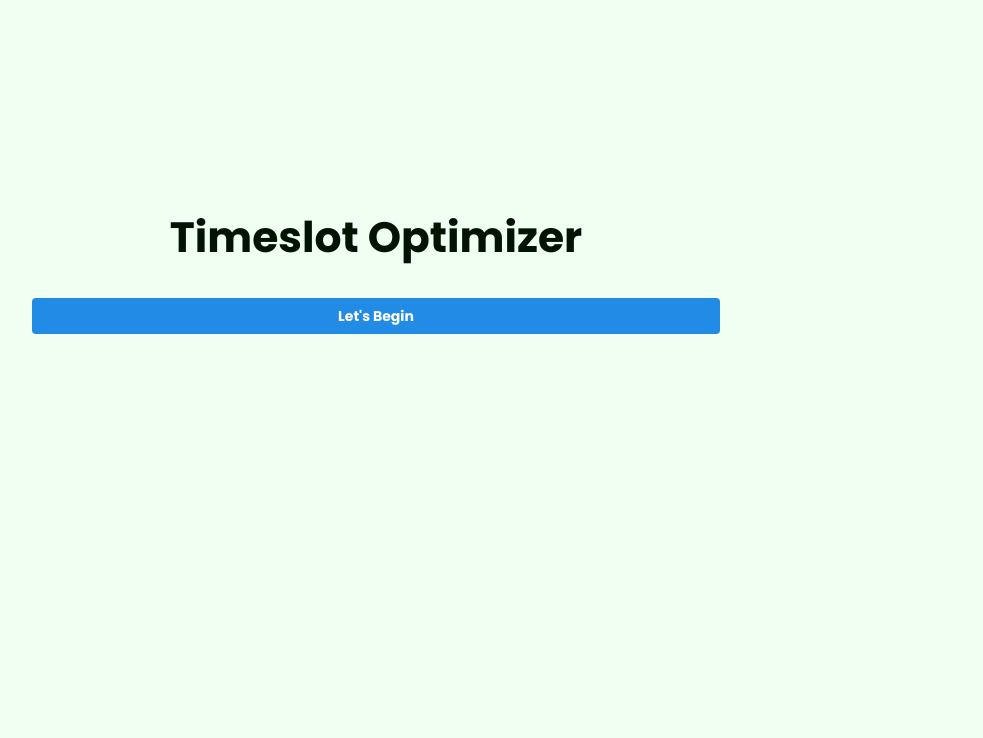
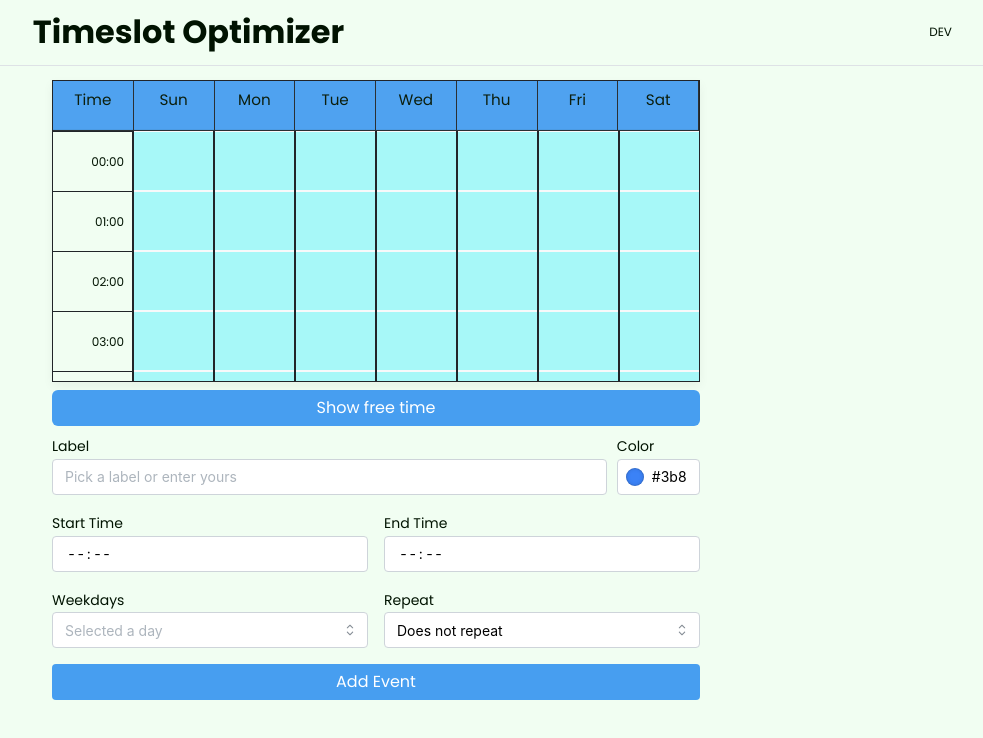
Before and after one commit to tonisobowale01/timeslot-optimizer, a React (Vite) app: page / in a window 1280 px wide. Shown: the top 738 px of the page, without its empty margins (264-1247 px from the left). Built offline with nearby package versions, Linux system fonts and the light colour scheme.

Commit message:
feat: implemented event color coding

```diff
--- a/package.json
+++ b/package.json
@@ -14,6 +14,7 @@
     "@mantine/dates": "^8.2.7",
     "@mantine/hooks": "^8.2.7",
     "@mantine/notifications": "^8.2.7",
+    "@tabler/icons-react": "^3.34.1",
     "bootstrap": "^5.3.7",
     "dayjs": "^1.11.13",
     "react": "^18.3.1",
--- a/src/App.css
+++ b/src/App.css
@@ -113,8 +113,8 @@ body {
 	background: var(--accent-color);
 }
 .event-block {
-	background: var(--accent-color);
-	background-color: #3b82f6;
+	/* background: var(--accent-color); */
+	/* background-color: #3b82f6; */
 	color: white;
 	font-size: 12px;
 	padding: 2px 4px;
--- a/src/App.tsx
+++ b/src/App.tsx
@@ -3,12 +3,11 @@ import DisplayDock from "./components/display-dock";
 import EventField from "./components/event-field";
 import { showNotification } from "@mantine/notifications";
 import type { EventItem } from "./types";
-import { Button, Stack, Container, Title, Flex } from "@mantine/core";
+import { Container, Flex } from "@mantine/core";
 import "./App.css";
 import { useEffect, useState } from "react";
 
 function App() {
-	const [started, setStarted] = useState(false);
 	const [events, setEvents] = useState<EventItem[]>([]);
 
 	// LocalStorage events retrieval function
@@ -41,20 +40,6 @@ function App() {
 	}, [events]);
 	return (
 		<Container size="sm" py="md">
-			{!started ? (
-				<>
-					<Stack h="60vh" align="center" justify="center" gap="xl">
-						<Title order={3}>Timeslot Optimizer</Title>
-						<Button
-							aria-label="Start Timeslot optimizer"
-							fullWidth
-							onClick={() => setStarted(true)}
-						>
-							Let's Begin
-						</Button>
-					</Stack>
-				</>
-			) : (
 				<>
 					<Flex
 						className="main"
@@ -68,7 +53,6 @@ function App() {
 						<EventField events={events} setEvents={setEvents} />
 					</Flex>
 				</>
-			)}
 		</Container>
 	);
 }
--- a/src/components/display-dock.tsx
+++ b/src/components/display-dock.tsx
@@ -8,6 +8,7 @@ import { Button, Col, Container, Row } from "react-bootstrap";
 import type { EventItem, Weekday } from "../types";
 import FreeSlot from "./free-slot";
 import "../App.css";
+// import { IconTrash } from "@tabler/icons-react";
 
 dayjs.extend(duration);
 dayjs.extend(isSameOrAfter);
@@ -157,6 +158,7 @@ const DisplayDock: React.FC<{ events: EventItem[] }> = ({ events }) => {
 											))}
 
 											{positioned.map((event, eIdx) => {
+												const color = event.color;
 												const top = event.startTime.diff(
 													dayjs("2000-01-01T00:00"),
 													"minute"
@@ -199,6 +201,7 @@ const DisplayDock: React.FC<{ events: EventItem[] }> = ({ events }) => {
 																	height: `${(height / 60) * hourHeight}px`,
 																	left: `${leftPercent}%`,
 																	width: `${widthPercent}%`,
+																	background: `${color}`,
 																	border: "2px solid #f1f1f1",
 																	borderRadius: "6px",
 																	zIndex: 2,
@@ -250,6 +253,7 @@ const DisplayDock: React.FC<{ events: EventItem[] }> = ({ events }) => {
 				>
 					{freeSlots ? "Show events only" : "Show free time"}
 				</Button>
+				{/* Implement a clear button by the side of freeslot */}
 		</>
 	);
 };
--- a/src/components/event-field.tsx
+++ b/src/components/event-field.tsx
@@ -5,6 +5,8 @@ import {
 	Autocomplete,
 	Select,
 	MultiSelect,
+	ColorInput,
+	Flex,
 } from "@mantine/core";
 import { useState } from "react";
 import { TimePicker } from "@mantine/dates";
@@ -29,6 +31,7 @@ const EventField = ({
 	setEvents: React.Dispatch<React.SetStateAction<EventItem[]>>;
 }) => {
 	const [label, setLabel] = useState("");
+	const [color, setColor] = useState("#3b82f6");
 	const [startTime, setStartTime] = useState("");
 	const [endTime, setEndTime] = useState<string | undefined>("");
 	const [selectedWeekday, setSelectedWeekday] = useState<Weekday | null>(null);
@@ -70,6 +73,7 @@ const EventField = ({
 		// New Event Creation
 		const newEvent: EventItem = {
 			label,
+			color: color,
 			start: startTime,
 			end: endTime,
 			days: daysToAdd,
@@ -89,13 +93,43 @@ const EventField = ({
 	return (
 		<Stack>
 			{/* Label Section */}
+			<Flex align="center" justify="flex-start" direction="row" gap="xs">
 				<Autocomplete
 					label="Label"
 					placeholder="Pick a label or enter yours"
 					data={["Work", "Meeting", "Gym", "Class", "Gaming"]}
 					value={label}
 					onChange={setLabel}
+					style={{ flexGrow: "0.99" }}
 				/>
+				{/* Color Section */}
+				<ColorInput
+					label="Color"
+					value={color}
+					onChange={setColor}
+					format="hex"
+					withEyeDropper={false}
+					withPicker={false}
+					disallowInput
+					closeOnColorSwatchClick
+					style={{ flexGrow: "0.01" }}
+					w={{ base: "40", sm: "60", lg: "80" }}
+					swatches={[
+						"#3b82f6",
+						"#333333",
+						"#ff80ed",
+						"#6897bb",
+						"#794044",
+						"#ff7f50",
+						"#cc0000",
+						"#660066",
+						"#468499",
+						"#008080",
+					]}
+					swatchesPerRow={5}
+				/>
+			</Flex>
+			{/* Use mantine's color input component with color picker and free input disabled. Always remove eye dropper prop */}
 
 			{/* Time Section */}
 			<Group grow>
--- a/src/types.ts
+++ b/src/types.ts
@@ -9,6 +9,7 @@ export type Weekday =
 
 export interface EventItem {
   label: string;
+  color: string;
   start: string;
   end: string;
   days: Weekday[];
```
Also changed, not shown: 1 other file (tests, documents, lock files or other folders). Lines whose indentation alone changed are shown as unchanged.
